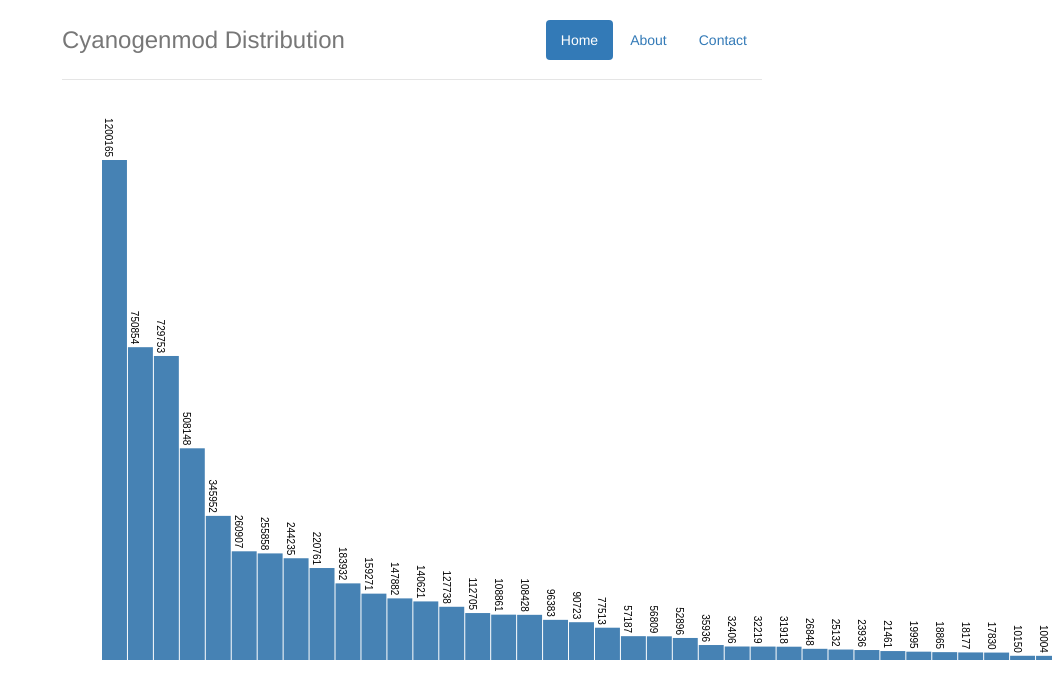
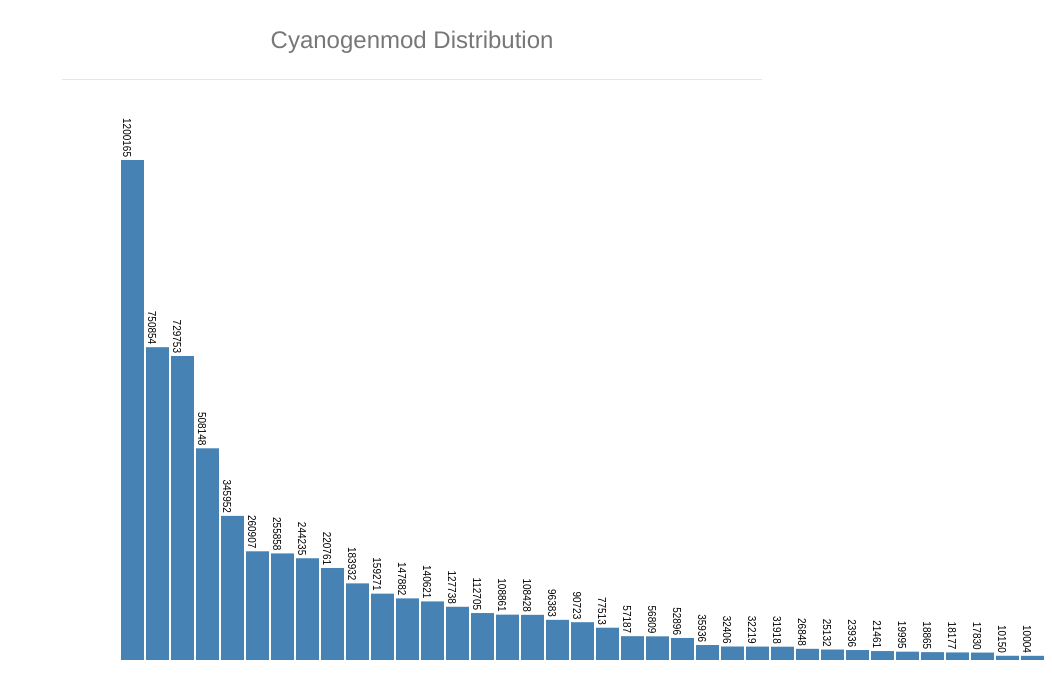
Before and after one commit to ssidorchick/cyanogenmod-distribution, a website: page app/index.html in a window 1280 px wide. Shown: the top 698 px of the page, without its empty margins (228-1280 px from the left). Drawn offline with nearby package versions, Linux system fonts and the light colour scheme; files that its build step writes are made by us from their sources.

Commit message:
Enchance graph rendering.

```diff
--- a/app/scripts/controllers/main.js
+++ b/app/scripts/controllers/main.js
@@ -5,17 +5,21 @@
     $(function() {
       $.getJSON('scripts/data-04-07-2014.json', function(data) {
         var version = data.result.version;
-        var downloads = _.chain(version)
-                         .map(function(v) { return v[0]; })
-                         .filter(function(value) { return value > 10000; })
-                         .value();
+        var builds = _.chain(version)
+                      .map(function(v) { return { name: v[1], downloads: v[0] }; })
+                      .filter(function(build) { return build.downloads > 10000; })
+                      .value();
 
         var margin = { top: 50, right: 30, bottom: 30, left: 40 },
             width = 960,
             height = 500;
 
+        var x = d3.scale.ordinal()
+            .rangeRoundBands([0, width], .1)
+            .domain(builds.map(function(d) { return d.name; }));
+
         var y = d3.scale.linear()
-            .domain([0, d3.max(downloads)])
+            .domain([0, d3.max(builds, function(d) { return d.downloads; })])
             .range([height, 0]);
 
         var chart = d3.select('.chart')
@@ -24,26 +28,24 @@
           .append('g')
             .attr('transform', 'translate(' + margin.left + ',' + margin.top + ')');
 
-        var barWidth = width / downloads.length;
-
         var bar = chart.selectAll('g')
-            .data(downloads)
+            .data(builds)
           .enter().append('g')
-            .attr('transform', function(d, i) { return 'translate(' + i * barWidth + ', 0)'; });
+            .attr('transform', function(d, i) { return 'translate(' + x(d.name) + ', 0)'; });
 
         bar.append('rect')
-            .attr('y', function(d) { return y(d); })
-            .attr('height', function(d) { return height - y(d); })
-            .attr('width', barWidth - 1);
+            .attr('y', function(d) { return y(d.downloads); })
+            .attr('height', function(d) { return height - y(d.downloads); })
+            .attr('width', x.rangeBand());
 
         bar.append('text')
-            .attr('x', barWidth / 2)
-            .attr('y', function(d) { return y(d) + 3; })
+            .attr('x', x.rangeBand() / 2)
+            .attr('y', function(d) { return y(d.downloads) + 3; })
             .attr('transform', function(d) {
-              return 'rotate(90 ' + (barWidth / 2) + ',' + (y(d) - 3) + ')';
+              return 'rotate(90 ' + (x.rangeBand() / 2) + ',' + (y(d.downloads) - 3) + ')';
             })
             .attr('dy', '.35em')
-            .text(function(d) { return d; });
+            .text(function(d) { return d.downloads; });
       });
     });
   });
--- a/app/styles/main.css
+++ b/app/styles/main.css
@@ -22,6 +22,7 @@
   margin-bottom: 0;
   line-height: 40px;
   padding-bottom: 19px;
+  text-align: center;
 }
 
 /* Custom page footer */
--- a/app/views/main.html
+++ b/app/views/main.html
@@ -1,9 +1,4 @@
 <div class="header">
-  <ul class="nav nav-pills pull-right">
-    <li class="active"><a ng-href="#">Home</a></li>
-    <li><a ng-href="#">About</a></li>
-    <li><a ng-href="#">Contact</a></li>
-  </ul>
   <h3 class="text-muted">Cyanogenmod Distribution</h3>
 </div>
 
```
